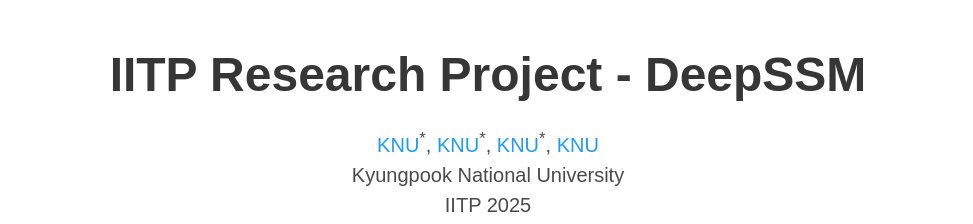
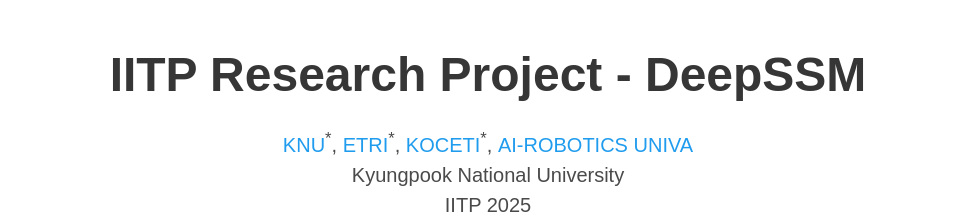
Before and after one commit to KNU-BrainAI/KNU-Mamba.github.io, a plain HTML site: page index.html in a window 1280 px wide. Shown: the top 224 px of the page, without its empty margins (152-1125 px from the left). Drawn offline with nearby package versions, Linux system fonts and the light colour scheme; some icons are missing; a web font is replaced by a local one.

Commit message:
Update index.html

```diff
--- a/index.html
+++ b/index.html
@@ -58,11 +58,14 @@
               <span class="author-block">
                 <a href="https://knu-brainai.github.io/" target="_blank">KNU</a><sup>*</sup>,</span>
                 <span class="author-block">
-                  <a href="https://knu-brainai.github.io/" target="_blank">KNU</a><sup>*</sup>,</span>
+                  <a href="https://knu-brainai.github.io/" target="_blank">ETRI</a><sup>*</sup>,</span>
                   <span class="author-block">
-                    <a href="https://knu-brainai.github.io/" target="_blank">KNU</a><sup>*</sup>,</span>
+                    <a href="https://knu-brainai.github.io/" target="_blank">KOCETI</a><sup>*</sup>,</span>
                     <span class="author-block">
-                      <a href="https://knu-brainai.github.io/" target="_blank">KNU</a>
+                      <a href="https://knu-brainai.github.io/" target="_blank">AI-ROBOTICS</a>
+                    </span>
+                    <span class="author-block">
+                      <a href="https://knu-brainai.github.io/" target="_blank">UNIVA</a>
                     </span>
                     </div>
 
```
